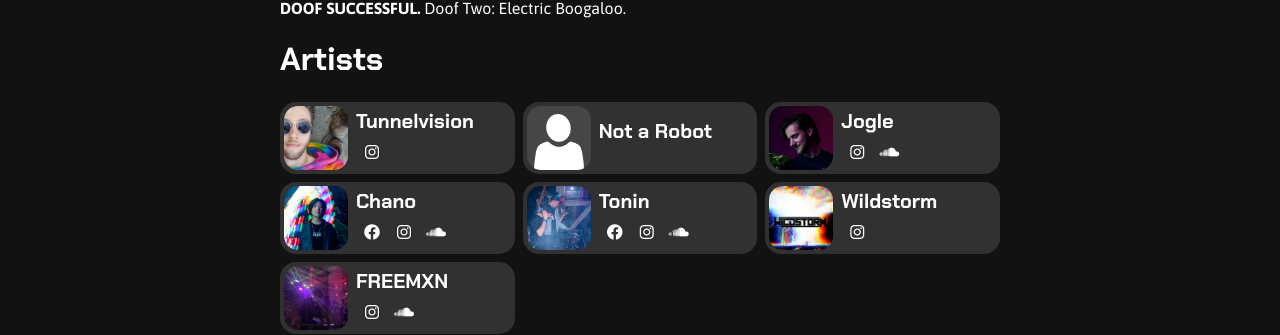
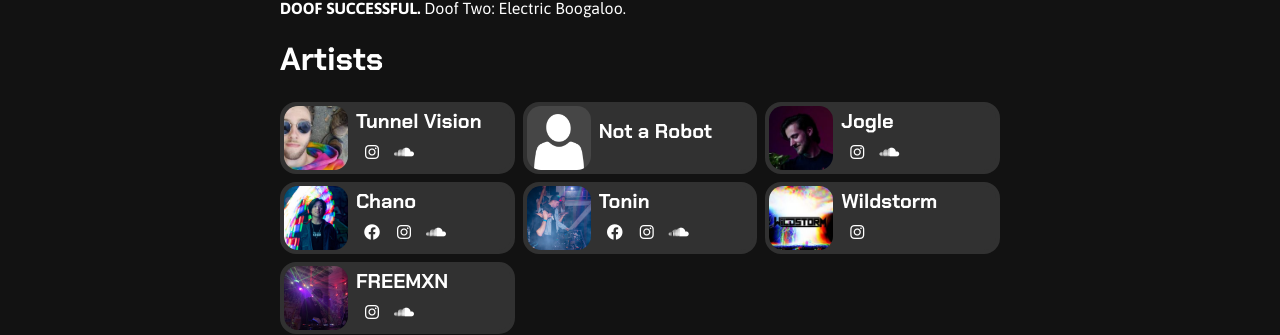
Before and after one commit to itisrazza/bass.on, a Jekyll site: the page built from _events/2022-bunker-doof.md, in a window 1280 px wide. Shown: the part 265-600 px from the top of the page. Built offline with Jekyll 4.4.1, drawn with Linux system fonts in a browser that asks for light colours; nearby versions of some CDN libraries.

Commit message:
update meta for freemxn and tunnelvision

```diff
--- a/_data/artists.yml
+++ b/_data/artists.yml
@@ -12,7 +12,7 @@ freemxn:
   name: Joel Freeman
   basson: true
   instagram: https://www.instagram.com/joelfreeman_/
-  soundcloud: https://soundcloud.com/freemxnmusic
+  soundcloud: https://soundcloud.com/freemxndnb
 
 habit:
   stage_name: Habit
@@ -41,8 +41,9 @@ tonin:
   soundcloud: https://soundcloud.com/tonin_nz
 
 tunnelvision:
-  stage_name: Tunnelvision
+  stage_name: Tunnel Vision
   instagram: https://www.instagram.com/liamcampbell205/
+  soundcloud: https://soundcloud.com/user-375921199
 
 not_a_robot:
   stage_name: Not a Robot
```
